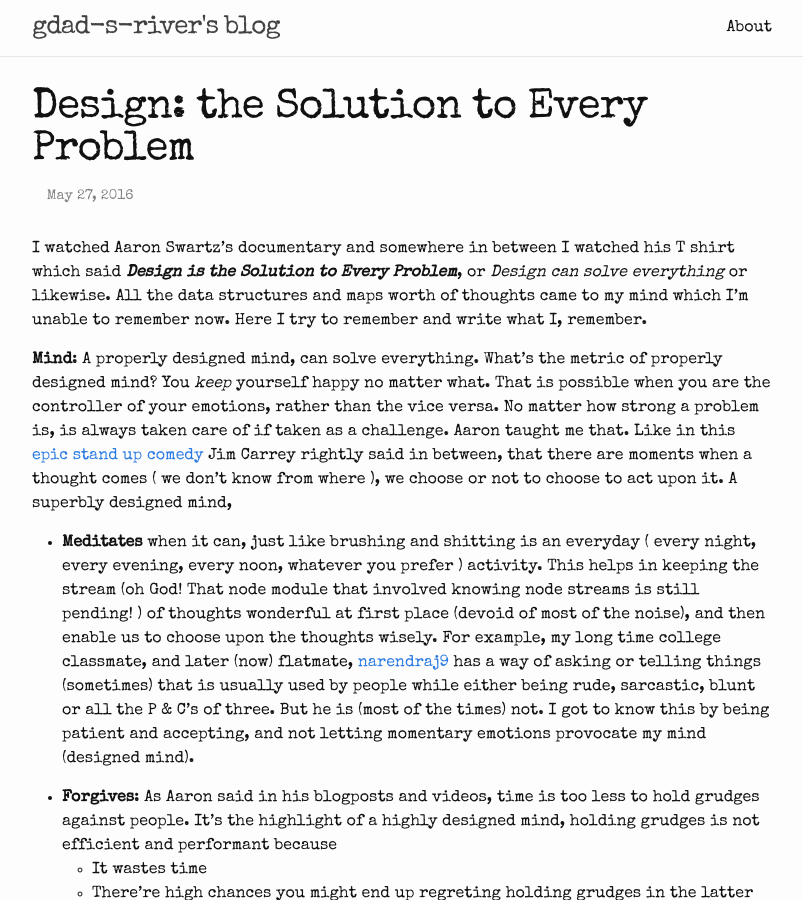
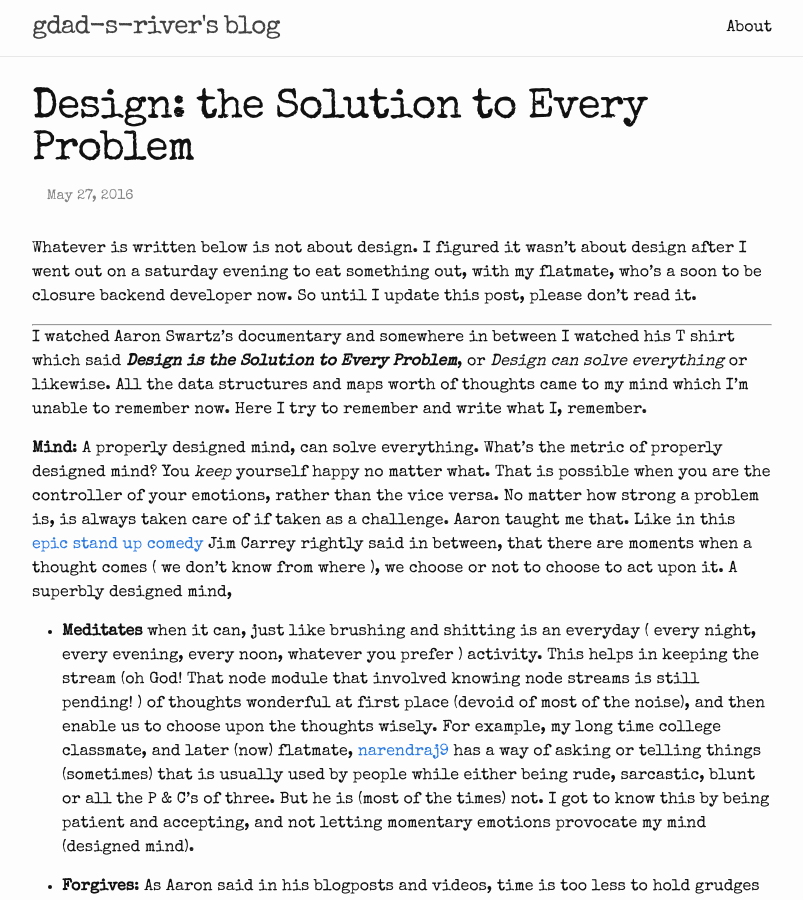
Before and after one commit to gdad-s-river/gdad-s-river.github.io, a Jekyll site: the page built from _posts/2016-07-27-design-the-solution-to-every-problem.md, in a window 1280 px wide and 900 px high. Shown: the whole window, without its empty margins (238-1041 px from the left). Built offline with Jekyll 4.4.1, drawn with Linux system fonts in a browser that asks for light colours; comment, search, counter and statistics services are not loaded.

Commit message:
disclaimer on the design post

```diff
--- a/_posts/2016-07-27-design-the-solution-to-every-problem.md
+++ b/_posts/2016-07-27-design-the-solution-to-every-problem.md
@@ -4,7 +4,9 @@ date: "2016-05-27"
 layout: post
 permalink: '/design-the-solution-to-every-problem'
 ---
+Whatever is written below is not about design. I figured it wasn't about design after I went out on a saturday evening to eat something out, with my flatmate, who's a soon to be closure backend developer now. So until I update this post, please don't read it.
 
+---
 I watched Aaron Swartz's documentary and somewhere in between I watched his T shirt which said **_Design is the Solution to Every Problem_**, or *Design can solve everything* or likewise. All the data structures and maps worth of thoughts came to my mind which I'm unable to remember now. Here I try to remember and write what I, remember.
 
 **Mind**: A properly designed mind, can solve everything. What's the metric of properly designed mind? You *keep* yourself happy no matter what. That is possible when you are the controller of your emotions, rather than the vice versa. No matter how strong a problem is, is always taken care of if taken as a challenge. Aaron taught me that. Like in this [epic stand up comedy](https://www.youtube.com/watch?v=KQHsVPD5Ans) Jim Carrey rightly said in between, that there are moments when a thought comes ( we don't know from where ), we choose or not to choose to act upon it. A superbly designed mind,
@@ -12,15 +14,15 @@ I watched Aaron Swartz's documentary and somewhere in between I watched his T sh
 * **Meditates** when it can, just like brushing and shitting is an everyday ( every night, every evening, every noon, whatever you prefer ) activity. This helps in keeping the stream (oh God! That node module that involved knowing node streams is still pending! ) of thoughts wonderful at first place (devoid of most of the noise), and then enable us to choose upon the thoughts wisely. For example, my long time college classmate, and later (now) flatmate, [narendraj9](http://vicarie.in/) has a way of asking or telling things (sometimes) that is usually used by people while either being rude, sarcastic, blunt or all the P & C's of three. But he is (most of the times) not. I got to know this by being patient and accepting, and not letting momentary emotions provocate my mind (designed mind).
 
 * **Forgives**: As Aaron said in his blogposts and videos, time is too less to hold grudges against people. It's the highlight of a highly designed mind, holding grudges is not efficient and performant because
-  * It wastes time
-  * There're high chances you might end up regreting holding grudges in the latter parts of your life (then what's the point of having them anyway)?
-  * It isn't very health efficient
+* It wastes time
+* There're high chances you might end up regreting holding grudges in the latter parts of your life (then what's the point of having them anyway)?
+* It isn't very health efficient
 
-  So forgive: infidelity, children forgetting what they were told to do, a broken promise, deaths, etc. Just forgive and sleep, already!
+So forgive: infidelity, children forgetting what they were told to do, a broken promise, deaths, etc. Just forgive and sleep, already!
 
 * **Haves Compassion**: A highly designed mind is the most logical one. Rather than irking and having pity on something/someone, it is compassionate for others, knowing that
-  * Finding intentions behind others' mistakes is foolish, because mistakes happen when a person is in ignorance (for example brain washed terrorists, now I'm not saying to forgive terrorism, no! I'm saying to forgive those ill treated brain washed minds, who are dead anyway, and take actions to eradicate terrorism by whatever means necessary), && when s/he doesn't know that s/he's making mistakes (unless s/he's feigning them, knowing there's no strict *punishment* for them. Don't worry, this is easily caught).
-  * Having compassion, is saying *it's alright, let's start again, let me help you*, but not really saying it outloud. Showing it in expressions and actions, without making other people know anything about anything. A highly designed mind, looks for the short path for the most efficient problem solution. Having compassion is one of them.
+* Finding intentions behind others' mistakes is foolish, because mistakes happen when a person is in ignorance (for example brain washed terrorists, now I'm not saying to forgive terrorism, no! I'm saying to forgive those ill treated brain washed minds, who are dead anyway, and take actions to eradicate terrorism by whatever means necessary), && when s/he doesn't know that s/he's making mistakes (unless s/he's feigning them, knowing there's no strict *punishment* for them. Don't worry, this is easily caught).
+* Having compassion, is saying *it's alright, let's start again, let me help you*, but not really saying it outloud. Showing it in expressions and actions, without making other people know anything about anything. A highly designed mind, looks for the short path for the most efficient problem solution. Having compassion is one of them.
 
 Design is not a curriculum, it's a way of life. It solves problem we don't even consciously think about, like what order of errand items would cater to the least distance traveled, how fast do I have to get ready in order to not be late (not lame, smart), do I wash my under wear today or tomorrow in order to not be late, how do I [write smartly](http://stevenpinker.com/publications/sense-style-thinking-persons-guide-writing-21st-century), how to code that shit in the most memory and code performant way, how to build that building... Anything that can fall after _How To (fill in the blank)_ could be a design problem. How to kiss best, how to not get caught while entering a class late, you get the point.
 
```
